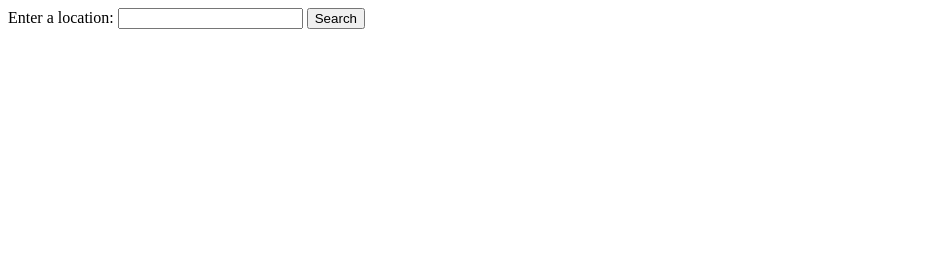
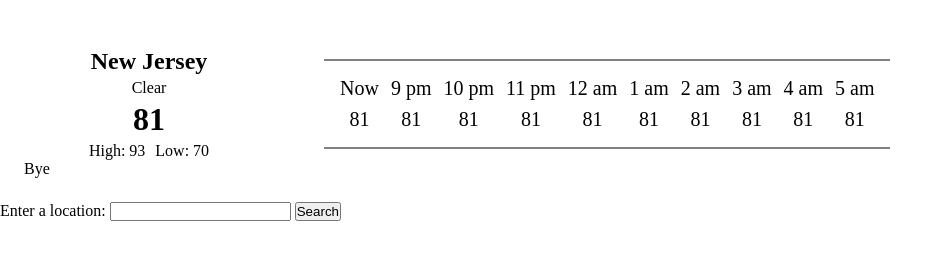
Before and after one commit to TheCheeseMeister/Weather-App, a plain HTML site: page index.html in a window 1280 px wide. Shown: the whole page, without its empty margins (0-952 px from the left). Drawn offline with Linux system fonts and the light colour scheme.

Commit message:
Started layout of page to get an idea of how I want it. Generation of page when searching new location will be handled in separate js file.

```diff
--- a/index.html
+++ b/index.html
@@ -8,6 +8,68 @@
     <script src="index.js" defer></script>
 </head>
 <body>
+    <div class="container">
+        <div class="header">
+            <div class="icon">
+                <h2 class="title">New Jersey</h2>
+                <p class="status">Clear</p>
+                <h1 class="temp">81</h1>
+
+                <div class="hi-lo">
+                    <p>High: 93</p>
+                    <p>Low: 70</p>
+                </div>
+            </div>
+
+            <div class="times">
+                <div class="test">
+                    <p>Now</p>
+                    <p>81</p>
+                </div>
+                <div class="test">
+                    <p>9 pm</p>
+                    <p>81</p>
+                </div>
+                <div class="test">
+                    <p>10 pm</p>
+                    <p>81</p>
+                </div>
+                <div class="test">
+                    <p>11 pm</p>
+                    <p>81</p>
+                </div>
+                <div class="test">
+                    <p>12 am</p>
+                    <p>81</p>
+                </div>
+                <div class="test">
+                    <p>1 am</p>
+                    <p>81</p>
+                </div>
+                <div class="test">
+                    <p>2 am</p>
+                    <p>81</p>
+                </div>
+                <div class="test">
+                    <p>3 am</p>
+                    <p>81</p>
+                </div>
+                <div class="test">
+                    <p>4 am</p>
+                    <p>81</p>
+                </div>
+                <div class="test">
+                    <p>5 am</p>
+                    <p>81</p>
+                </div>
+            </div>
+        </div>
+
+        <div class="content">
+            Bye
+        </div>
+    </div>
+
     <form>
         <label for="location">
             <span>Enter a location: </span>
--- a/index.js
+++ b/index.js
@@ -12,6 +12,30 @@ btn.addEventListener("click", (event) => {
     text.value = '';
 });
 
-function searchLocation(location) {
-    console.log(location);
+class weather {
+    constructor(resolvedAddress, address, alerts, days, description) {
+        this.fullAddress = resolvedAddress; // with country
+        this.address = address;
+        this.alerts = alerts; // flood watch, etc.
+        this.days = days; // like next 7 day forecast
+        this.description = description;
+
+        //ADD MORE
+
+        // hourly weather is in days[0].hours
+    }
 }
+
+async function searchLocation(location) {
+    console.log('loading...');
+    const link = baseLink + location + `?key=${apiKey}`;
+
+    const response = await fetch(link, {mode: 'cors'});
+    const weatherData = await response.json();
+
+    console.log(weatherData);
+}
+
+/* Create object for JSON data storage */
+
+/* Create new js file (?) for handling page layout stuff */
--- a/style.css
+++ b/style.css
@@ -0,0 +1,60 @@
+* {
+    padding: 0;
+    margin: 0;
+    box-sizing: border-box;
+
+    outline: 0px solid red;
+}
+
+.container {
+    display: grid;
+    grid-template-rows: repeat(1fr, 2);
+
+    padding: 24px;
+}
+
+.header {
+    display: flex;
+    align-items: center;
+
+    margin-top: 24px;
+}
+
+/* Main quick check stuff */
+
+.icon {
+    display: flex;
+    flex-direction: column;
+    align-items: center;
+
+    width: 150px;
+    gap: 4px;
+
+    margin-left: 50px;
+}
+
+.hi-lo {
+    display: flex;
+    gap: 10px;
+}
+
+/* Weather for next 9 hours */
+
+.times {
+    display: flex;
+    gap: 12px;
+
+    padding: 16px;
+    margin-left: 100px;
+    border-top: 2px solid grey;
+    border-bottom: 2px solid grey;
+}
+
+.test {
+    display: flex;
+    flex-direction: column;
+    align-items: center;
+
+    font-size: 20px;
+    gap: 8px;
+}
```
